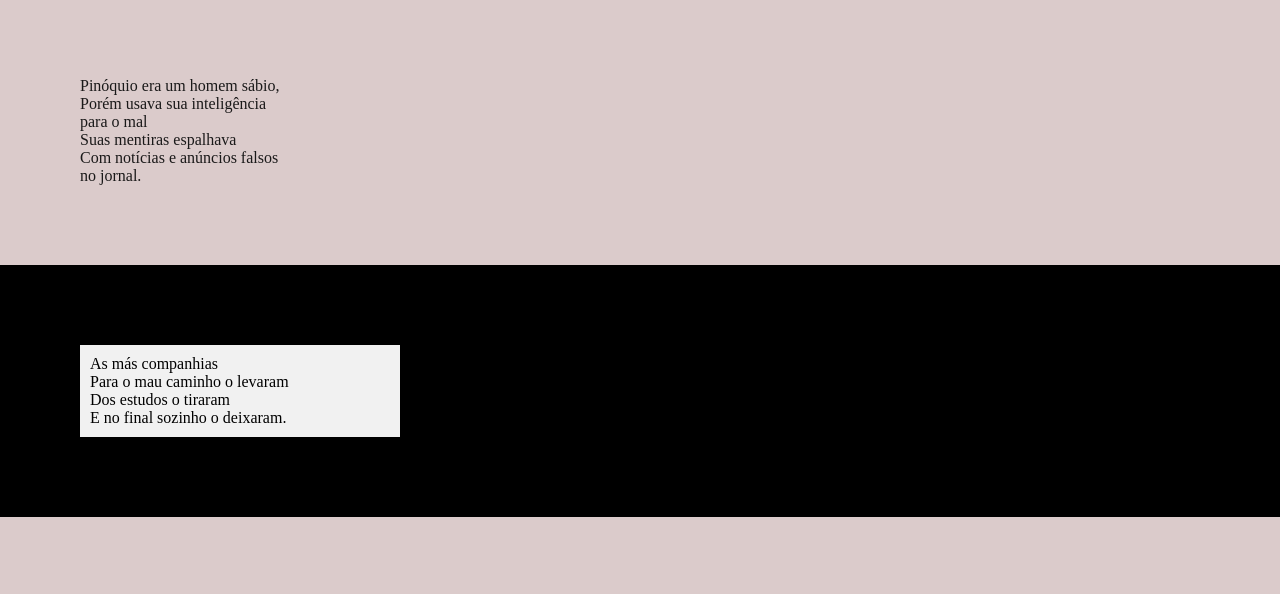
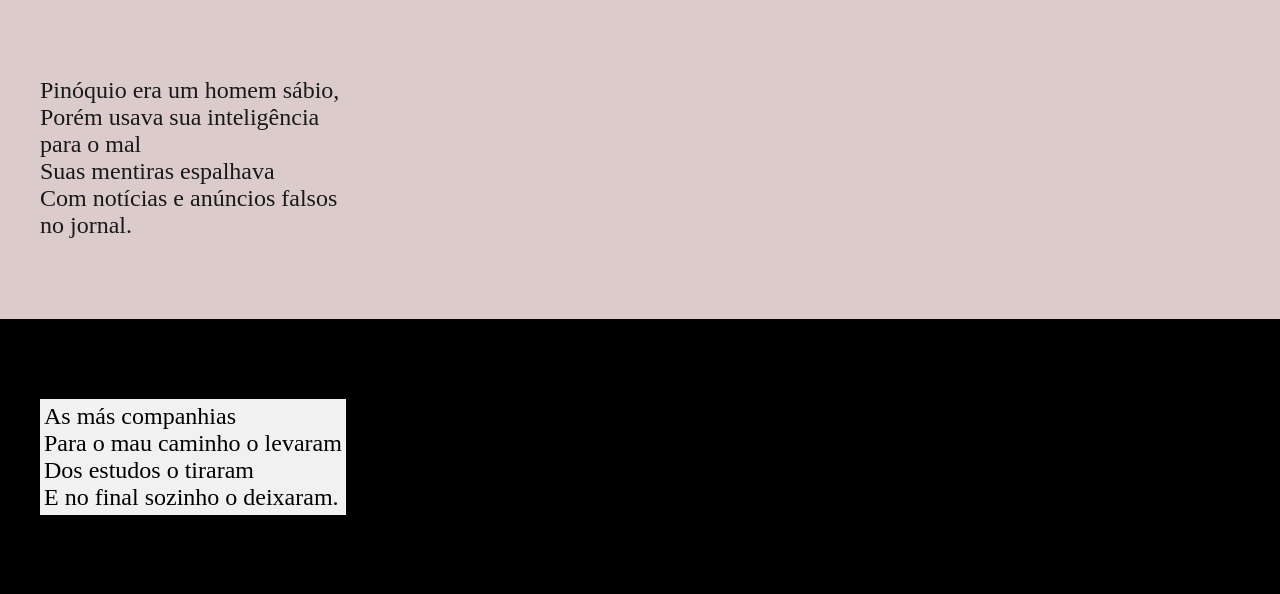
Before and after one commit to Caua-Mahl/Poesia, a plain HTML site: page index.html in a window 1280 px wide. Shown: the part 158-752 px from the top of the page. Drawn offline with Linux system fonts and the light colour scheme.

Commit message:
Update style.css

```diff
--- a/src/style.css
+++ b/src/style.css
@@ -28,7 +28,8 @@ header > p {
 section {
     padding-top: 10vh;
     padding-bottom: 10vh;
-    padding-left: 10vh;
+    padding-left: 5vh;
+    font-size: 3vh;
 }
 section.normal {
     background-color: rgb(219, 203, 203);
@@ -39,9 +40,9 @@ section.imagem {
     color: black;
 }
 section.imagem > p {
-    width: 300px;
+    display: inline-block;
     background-color: rgb(241, 241, 241);
-    padding: 10px;
+    padding: 4px;
 
 }
 footer {
```
